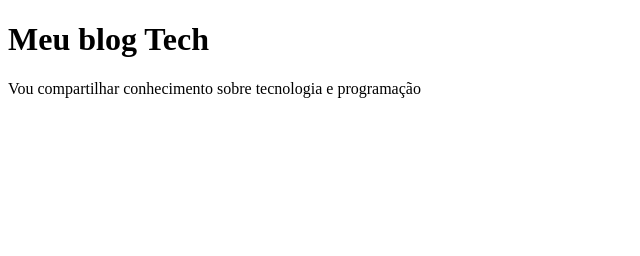
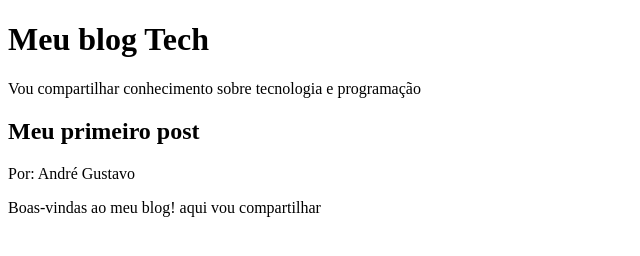
Before and after one commit to andrelimasouza-pixel/1-C, a plain HTML site: page index.html in a window 1280 px wide. Shown: the whole page, without its empty margins (0-640 px from the left). Drawn offline with Linux system fonts and the light colour scheme.

Commit message:
carregar comando

```diff
--- a/index.html
+++ b/index.html
@@ -11,3 +11,6 @@
             <p>Vou compartilhar conhecimento sobre tecnologia e programação</p>
     </header>
     <main>
+        <h2>Meu primeiro post</h2>
+        <p>Por: André Gustavo</p>
+        <p>Boas-vindas ao meu blog! aqui vou compartilhar
```
